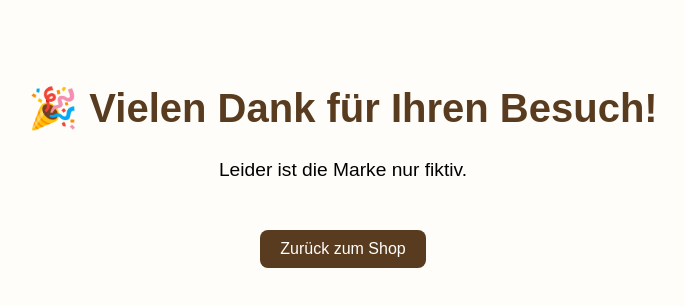
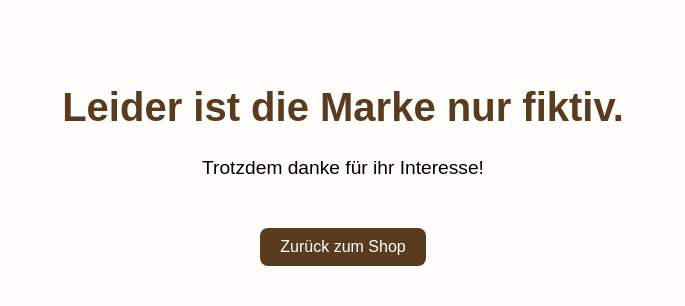
Before and after one commit to KaiserNero009/Studybite, a plain HTML site: page thankyou.html in a window 1280 px wide. Shown: the whole page, without its empty margins (297-982 px from the left). Drawn offline with Linux system fonts and the light colour scheme.

Commit message:
Update thankyou.html

```diff
--- a/thankyou.html
+++ b/thankyou.html
@@ -31,8 +31,8 @@
   </style>
 </head>
 <body>
-  <h1>🎉 Vielen Dank für Ihren Besuch!</h1>
-  <p>Leider ist die Marke nur fiktiv.</p>
+  <h1>Leider ist die Marke nur fiktiv.</h1>
+  <p>Trotzdem danke für ihr Interesse!</p>
   <a href="index.html">Zurück zum Shop</a>
 </body>
 </html>
```
